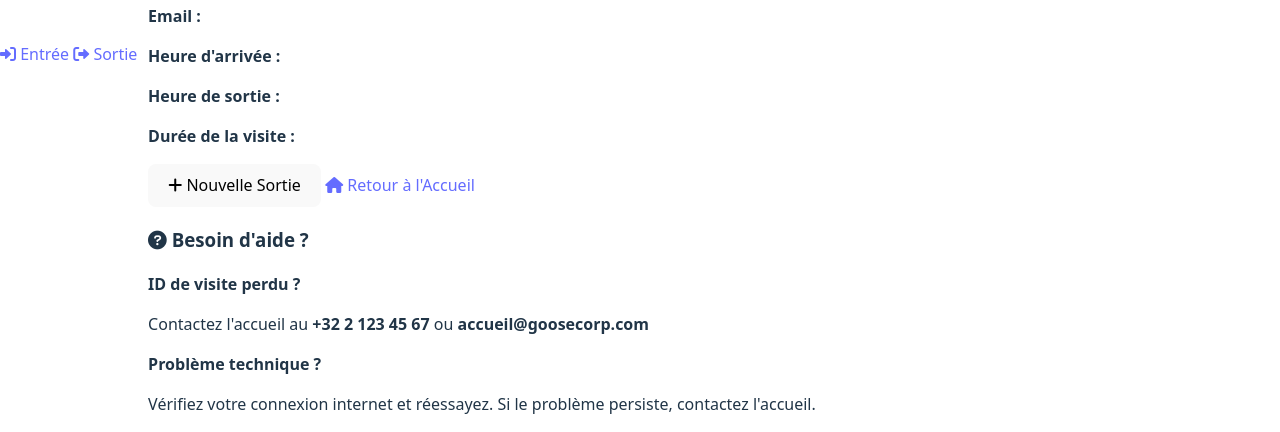
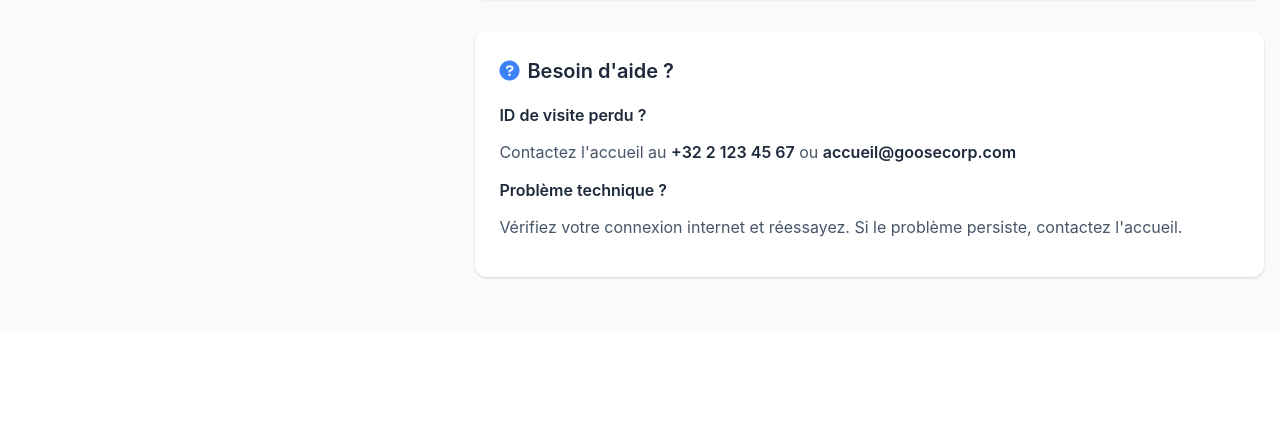
Before and after one commit to DodolKo/gooseCorporation_frt, a website built with Vite: page checkout.html in a window 1280 px wide. Shown: the part 468-900 px from the top of the page. After the commit the page ends 800 px from the top, so only its background shows below. Built offline with nearby package versions, Linux system fonts and the light colour scheme; no server answers.

Commit message:
🎨 Fix: Correct CSS path to src/assets/style.css (the real stylesheet)

```diff
--- a/checkout.html
+++ b/checkout.html
@@ -4,7 +4,7 @@
     <meta charset="UTF-8">
     <meta name="viewport" content="width=device-width, initial-scale=1.0">
     <title>GooseCorp - Sortie des Visiteurs</title>
-    <link rel="stylesheet" href="src/style.css">
+    <link rel="stylesheet" href="src/assets/style.css">
     <link href="https://cdnjs.cloudflare.com/ajax/libs/font-awesome/6.0.0/css/all.min.css" rel="stylesheet">
 </head>
 <body>
--- a/index.html
+++ b/index.html
@@ -4,7 +4,7 @@
     <meta charset="UTF-8">
     <meta name="viewport" content="width=device-width, initial-scale=1.0">
     <title>GooseCorp - Entrée des Visiteurs</title>
-    <link rel="stylesheet" href="src/style.css">
+    <link rel="stylesheet" href="src/assets/style.css">
     <link href="https://cdnjs.cloudflare.com/ajax/libs/font-awesome/6.0.0/css/all.min.css" rel="stylesheet">
 </head>
 <body>
```
